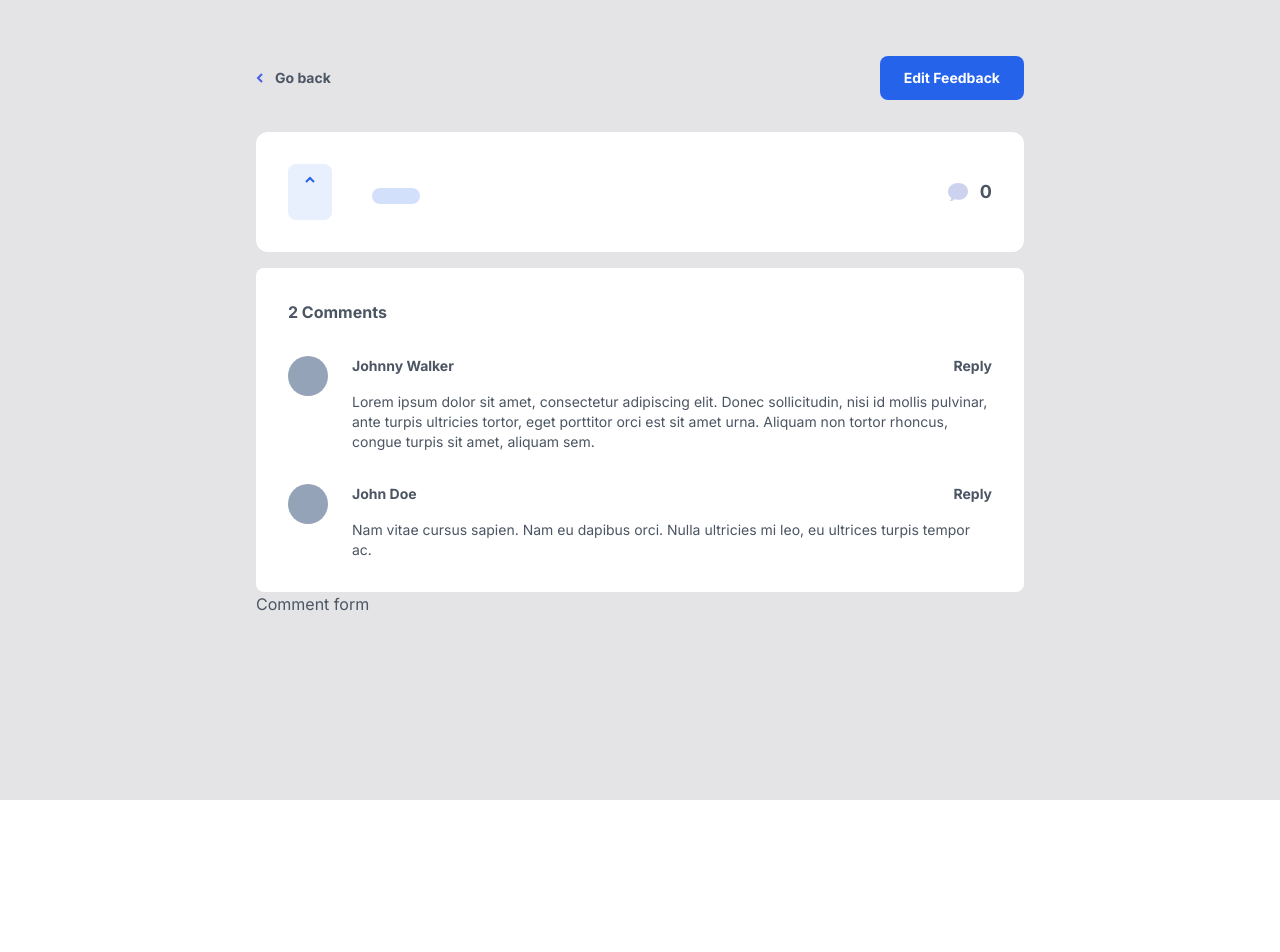
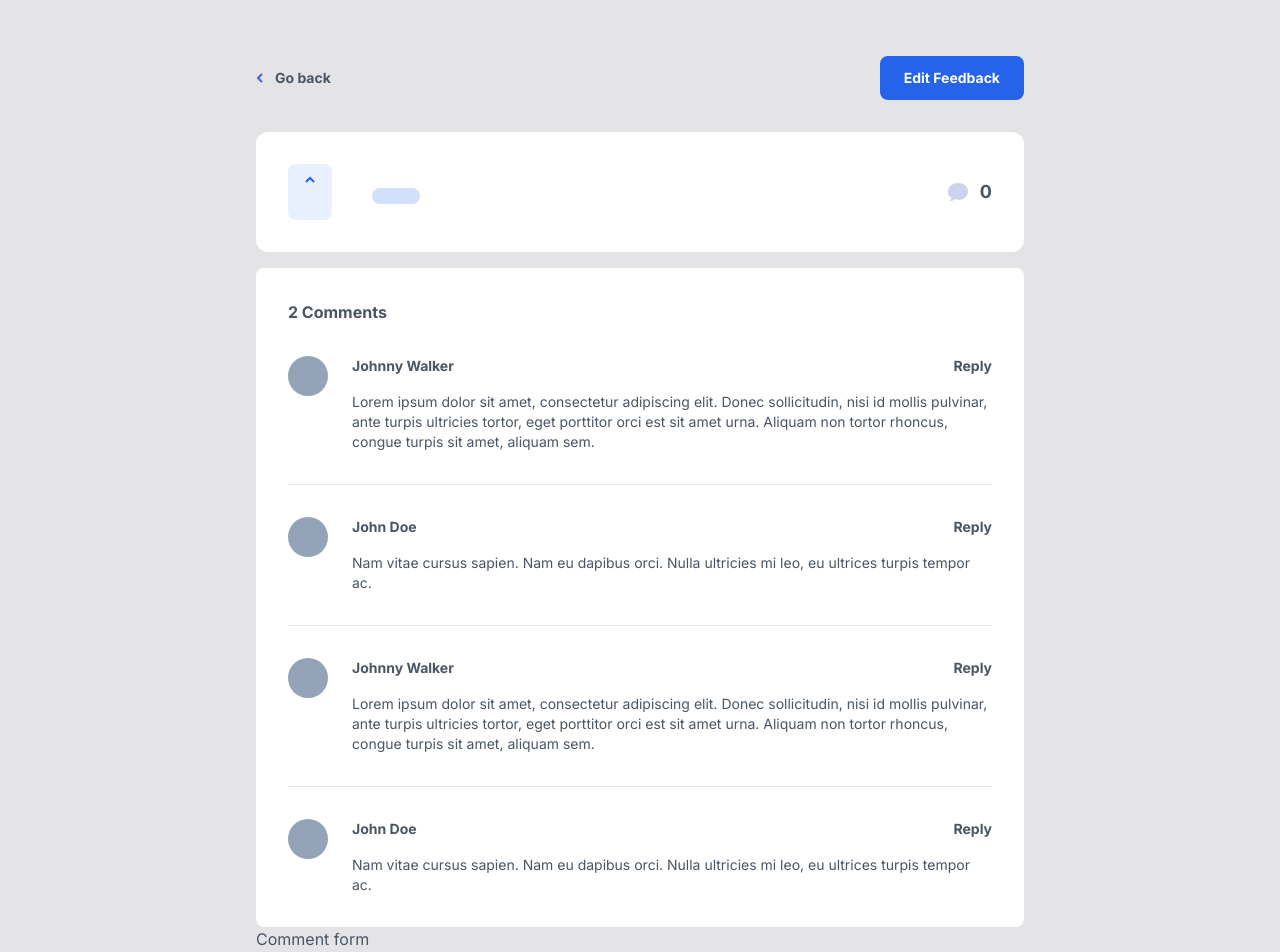
Before and after one commit to katsuragawaa/feedback-hub, a Vue app: page /feedback/details/1 in a window 1280 px wide. Shown: the top 952 px of the page. Before the commit the page ends 800 px from the top, so only its background shows below. Built offline with nearby package versions, Linux system fonts and the light colour scheme; no server answers; the database is empty.

Commit message:
Add logic for border

```diff
--- a/src/pages/feedback/comment-list/Comment.vue
+++ b/src/pages/feedback/comment-list/Comment.vue
@@ -3,19 +3,21 @@ import { Comment } from '../../../types';
 
 const { comment } = defineProps<{
   comment: Comment;
+  drawBorder: boolean;
 }>();
 </script>
 
 <template>
-  <div class="flex pt-8 text-sm">
+  <div class="flex pt-8 text-sm" :class="{ 'border-b': drawBorder }">
     <div class="h-10 w-10 flex-none rounded-full bg-slate-400"></div>
-
     <div class="ml-6 flex flex-col">
       <div class="flex items-center justify-between font-bold">
         <div>{{ comment.author }}</div>
         <div>Reply</div>
       </div>
-      <div class="mt-4">{{ comment.content }}</div>
+      <div class="mt-4" :class="{ 'mb-8': drawBorder }">
+        {{ comment.content }}
+      </div>
     </div>
   </div>
 </template>
--- a/src/pages/feedback/comment-list/CommentList.vue
+++ b/src/pages/feedback/comment-list/CommentList.vue
@@ -14,7 +14,21 @@ const dummyComments = [
     content:
       'Nam vitae cursus sapien. Nam eu dapibus orci. Nulla ultricies mi leo, eu ultrices turpis tempor ac.',
   },
+  {
+    id: '3',
+    author: 'Johnny Walker',
+    content:
+      'Lorem ipsum dolor sit amet, consectetur adipiscing elit. Donec sollicitudin, nisi id mollis pulvinar, ante turpis ultricies tortor, eget porttitor orci est sit amet urna. Aliquam non tortor rhoncus, congue turpis sit amet, aliquam sem.',
+  },
+  {
+    id: '4',
+    author: 'John Doe',
+    content:
+      'Nam vitae cursus sapien. Nam eu dapibus orci. Nulla ultricies mi leo, eu ultrices turpis tempor ac.',
+  },
 ];
+
+const shouldDrawBorder = (index: number) => dummyComments.length - 1 !== index;
 </script>
 
 <template>
@@ -22,9 +36,10 @@ const dummyComments = [
     <div class="font-bold">2 Comments</div>
 
     <Comment
-      v-for="comment in dummyComments"
+      v-for="(comment, index) in dummyComments"
       :comment="comment"
       :key="comment.id"
+      :drawBorder="shouldDrawBorder(index)"
     />
   </div>
 </template>
```
